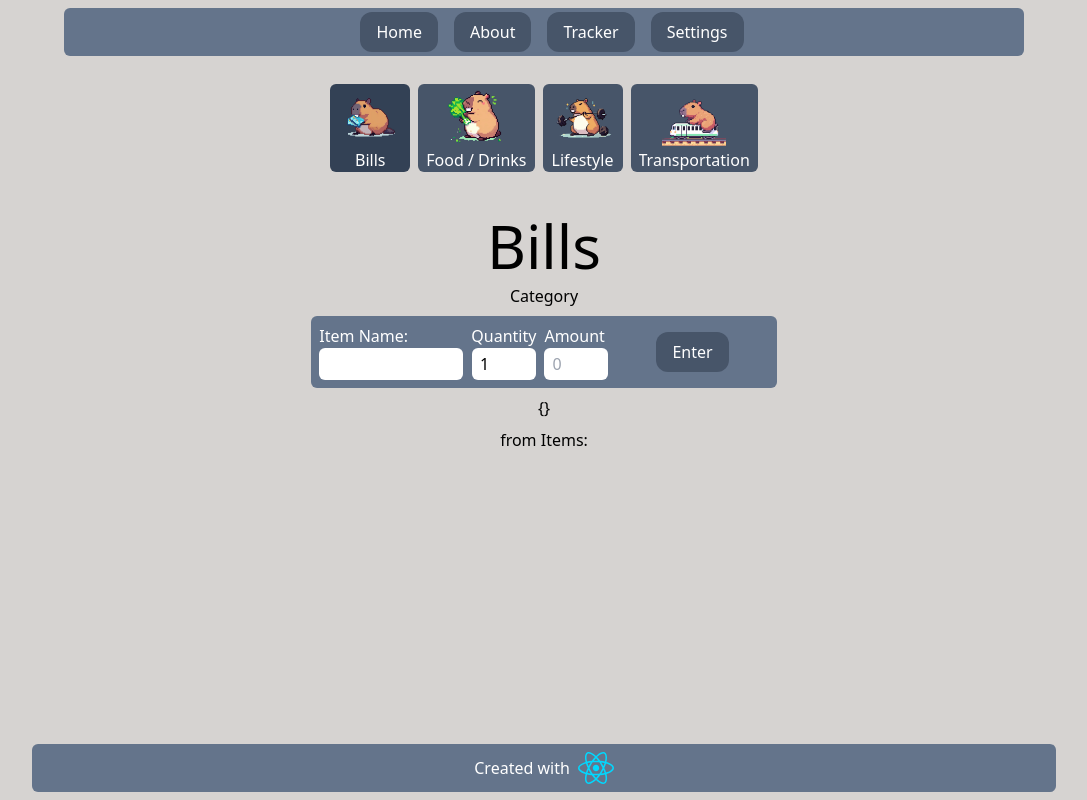
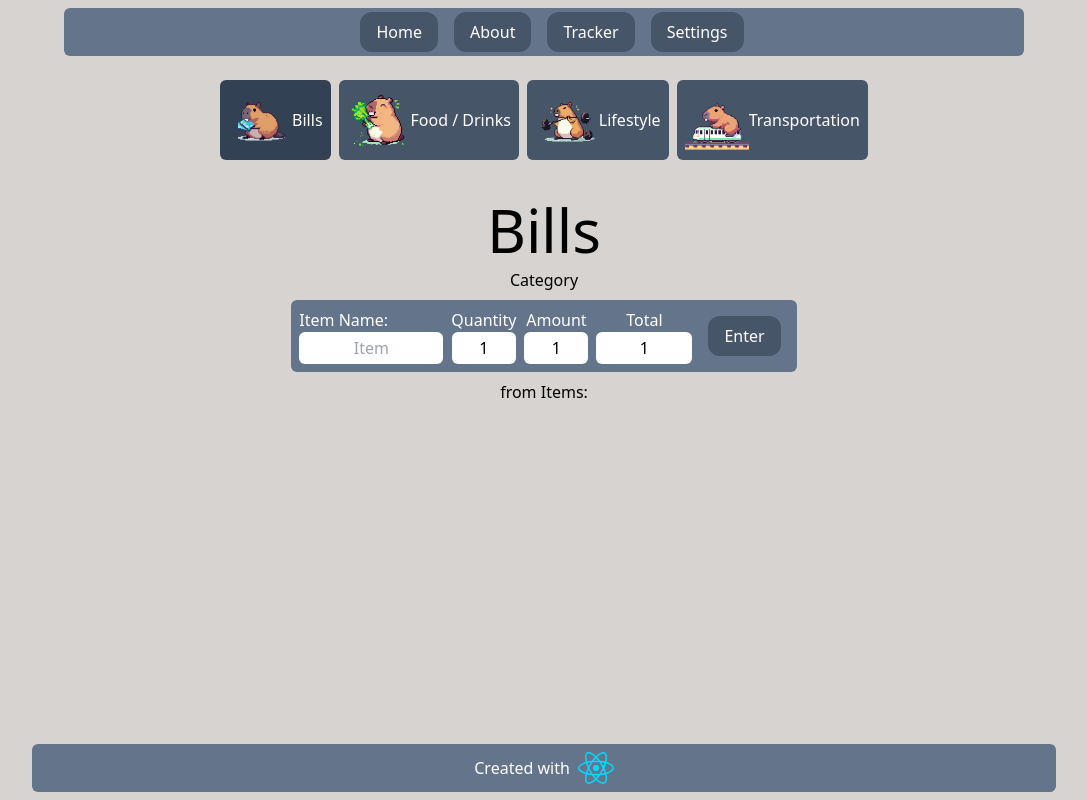
Before and after one commit to wends05/notes, a React (Vite) app in the folder budget-website/: page /category/bills in a window 1280 px wide. Shown: the whole page, without its empty margins (96-1183 px from the left). Built offline with nearby package versions, Linux system fonts and the light colour scheme.

Commit message:
new items working

```diff
--- a/budget-website/src/components/category page/AddItem.tsx
+++ b/budget-website/src/components/category page/AddItem.tsx
@@ -1,71 +1,109 @@
-import { FormEvent, useState } from "react";
+
+import { useEffect, useState } from "react";
 import { Form } from "react-router-dom";
 
 const AddItem = () => {
+
   const [Name, setName] = useState("");
-  const [Amount, setAmount] = useState(0);
-  const [Quantity, setQuantity] = useState(0);
+  const [Amount, setAmount] = useState(1);
+  const [Quantity, setQuantity] = useState(1);
+  const [Total, setTotal] = useState(1);
+
+  useEffect(() => {
+    setTotal(Amount * Quantity);
+  }, [Amount, Quantity]);
 
   return (
     <Form
       className="bg-slate-500 grid grid-flow-row sm:grid-flow-col items-center justify-center p-2 rounded-md gap-2 text-white"
+      method="post"
+      onSubmit={() => {
+        setName("")
+        setAmount(1)
+        setQuantity(1)
+      }}
     >
       <div className={"flex flex-col col-span-2"}>
         <label
-          htmlFor="item"
+          htmlFor="Name"
           className={"w-full text-left"}
         >
           Item Name:
         </label>
         <input
         type="text"
-        id="item"
-        className="p-2 text-md h-8 w-36 rounded-md col-span-2 text-black"
+        name="Name"
+        required={true}
+        placeholder="Item"
+        id="Name"
+        className="p-2 text-md h-8 w-36 rounded-md col-span-2 text-black text-center"
         value={Name}
         onChange={(e)=>setName(e.target.value)}
       />
       </div>
       <div className={"flex flex-col items-center"}>
         <label
-          htmlFor="quantity"
-          className={"text-left w-full"}
+          htmlFor="Quantity"
+          className={"text-center w-full"}
         >
           Quantity
         </label>
         <input
           type="number"
           required={true}
-          min={0}
-          className="p-2 text-md h-8 rounded-md text-black w-16"
-          id="quantity"
-          name="quantity"
-          placeholder="0"
-          value={1}
-          onChange={(e) => setQuantity(parseFloat(e.target.value))}
+          min={1}
+          className="p-2 text-md h-8 rounded-md text-black w-16 appearance-none text-center"
+          id="Quantity"
+          name="Quantity"
+          value={Quantity}
+          placeholder="1"
+          onChange={(e) => setQuantity(parseInt(e.target.value))}
         />
       </div>
       <div className={"flex flex-col items-center"}>
         <label
-          htmlFor="amount"
-          className={"text-left w-full"}
+          htmlFor="Amount"
+          className={"text-center w-full"}
         >
           Amount
         </label>
         <input
           type="number"
           required={true}
-          min={0}
-          className="p-2 text-md h-8 rounded-md text-black w-16"
-          id="amount"
-          name="amount"
-          placeholder="0"
+          min={1}
+          className="p-2 text-md h-8 rounded-md text-black text-center w-16 appearance-none"
+          id="Amount"
+          name="Amount"
+          value={Amount}
+          placeholder="1"
+          step={0.01}
           onChange={(e) => setAmount(parseFloat(e.target.value))}
+
+        />
+      </div>
+      <div className={"flex flex-col items-center col-span-2 w-full bg-slate-500 justify-normal"}>
+        <label
+          htmlFor="Total"
+          className={""}
+        >
+          Total
+        </label>
+        <input
+          type="number"
+          required={true}
+          min={1}
+          className="p-2 text-md text-center h-8 rounded-md text-black w-24"
+          id="Total"
+          name="Total"
+          value={Total}
+          readOnly={true}
         />
       </div>
       <button
         type="submit"
-        className="btn col-span-2 mx-10"
+        className="btn col-span-2 mx-10 sm:mx-2 appearance-none"
         value="Add"
+
       >
         Enter
       </button>
--- a/budget-website/src/components/category page/CategoryNav.tsx
+++ b/budget-website/src/components/category page/CategoryNav.tsx
@@ -4,17 +4,17 @@ import { useState } from "react";
 import { XCircle } from "lucide-react";
 
 const CategoryNav = () => {
-  const [Open, setOpen] = useState(true);
+  const [Open, setOpen] = useState(false);
 
   return (
     <>
-      <nav className="hidden sm:flex items-center rounded-md p-1 justify-center gap-2">
+      <nav className="hidden sm:flex items-center rounded-md justify-center gap-2">
         {categories.map((nav, index) => (
           <NavLink
             key={index}
             to={`/category${nav.to}`}
             className={
-              "flex flex-col bg-slate-600 rounded-md text-center items-center px-2 hover:bg-slate-600 text-white"
+              "flex flex-row bg-slate-600 rounded-md text-center items-center p-2 hover:bg-slate-600 text-white"
             }
           >
             <img
@@ -35,17 +35,28 @@ const CategoryNav = () => {
         </button>
 
         <div
-          className={`w-[50%] grid grid-cols-2 absolute p-2 text-center align-middle justify-center items-center rounded-md min-h-12 bg-slate-500
-            ${Open ? "block" : "hidden"}
+          className={`w-60 flex flex-col absolute text-center align-middle justify-center items-center rounded-md p-2 text-white bg-slate-500 transition-all duration-500
+            ${!Open && "opacity-0 -translate-y-[400px]"}
           `}
         >
-          <p>Categories</p>
-
-
-          <span className="items-center justify-center flex gap-x-2">
+          <button
+            className="items-center justify-center flex gap-2 bg-slate-600 hover:bg-slate-700 rounded-md p-2"
+            onClick={() => setOpen((open) => !open)}
+          >
             <p>Close</p>
             <XCircle />
-          </span>
+          </button>
+          <div className={"py-2 flex flex-col gap-2 w-full"}>
+            {
+            categories.map((nav, index) => (
+              <NavLink to={`/category${nav.to}`} key={index} className={"bg-slate-400 rounded p-1 hover:bg-slate-600 flex flex-row items-center justify-center"} onClick={() => setOpen((open) => !open)}>
+                <img src={nav.imageLink} alt={nav.category} className={"min-h-12 max-h-12"} />
+                {nav.category}
+              </NavLink>
+            ))
+          }
+          </div>
+
         </div>
       </nav>
     </>
--- a/budget-website/src/components/category page/Item.tsx
+++ b/budget-website/src/components/category page/Item.tsx
@@ -1,22 +1,17 @@
-type ItemType = {
-  Item: "water bil";
-  Amount: 1000;
-  Quantity: 1;
-  Total: 1000;
+import { Item } from "@/utils/localStorageHandler";
+import { Form } from "react-router-dom";
 
-  id: number;
-  category: string;
-};
+export const ItemDisplay = ({
+  params
+}: { params: Item }) => {
 
-
-
-
-export const Item = ({ params }: { params: ItemType }) => {
+  const { Quantity, Name, Amount, Total } = params
   return (
     <>
-      <label>
-        {params.Item}
-      </label>
+      <Form className="bg-slate-200 p-4 flex justify-between items-center gap-2 rounded-md">
+        <input type="text" name="name" id="" value={Name} />
+
+      </Form>
     </>
   );
 };
--- a/budget-website/src/index.css
+++ b/budget-website/src/index.css
@@ -36,3 +36,12 @@ h1 {
 nav > .active {
     @apply bg-slate-700
 }
+
+input::-webkit-outer-spin-button,
+input::-webkit-inner-spin-button {
+  -webkit-appearance: none;
+  margin: 0;
+}
+input[type=number] {
+  -moz-appearance: textfield;
+}
--- a/budget-website/src/loading.tsx
+++ b/budget-website/src/loading.tsx
@@ -1,14 +1,14 @@
-import { useActionData, useNavigate } from "react-router-dom";
+import { redirect, useActionData, useNavigate } from "react-router-dom";
 import { startPageFormProps } from "./utils/localStorageHandler";
 import { useEffect } from "react";
 
 const Loading = () => {
   let getFormData = useActionData() as startPageFormProps;
 
-  const nav = useNavigate();
-  console.log(getFormData);
+  const nav = useNavigate()
   useEffect(() => {
     const loadingTime = setTimeout(() => {
+
       nav("/home");
     }, 2000);
     return () => clearTimeout(loadingTime);
--- a/budget-website/src/main.tsx
+++ b/budget-website/src/main.tsx
@@ -20,8 +20,8 @@ import Settings from "./pages/Settings";
 import About from "./pages/About";
 import Tracker from "./pages/Tracker";
 import Outline from "./pages/categories/Outline";
-import Category from "./pages/categories/Category";
-import { getName } from "./utils/localStorageHandler";
+import Category, { getItems } from "./pages/categories/Category";
+import { getName, submitItem } from "./utils/localStorageHandler";
 import Loading from "./loading";
 
 const Root = () => {
@@ -70,6 +70,8 @@ const BrowserRoutes = createBrowserRouter(
             {
               path: ":category",
               element: <Category />,
+              loader: getItems,
+              action: submitItem,
               errorElement: <ErrorPage />
             }
           ]
--- a/budget-website/src/pages/categories/Category.tsx
+++ b/budget-website/src/pages/categories/Category.tsx
@@ -1,31 +1,61 @@
-import { useParams } from "react-router-dom";
-import { FormEvent, useEffect } from "react";
-import { Category } from "@/utils/localStorageHandler";
+import { useActionData, useLoaderData, useParams } from "react-router-dom";
+import { useEffect, useState } from "react";
+import {
+  Categories,
+  CategoryType,
+  Item,
+  getNewID,
+} from "@/utils/localStorageHandler";
 import AddItem from "../../components/category page/AddItem";
+import { ItemDisplay } from "@/components/category page/Item";
 
 const Category = () => {
+  const ItemAdded = useActionData() as Item;
+  const getItems = useLoaderData();
   const { category } = useParams<string>();
 
-  const Items = JSON.parse(localStorage.getItem("Items") || "{}");
-
-  const categoryItems: Category =
-    Items[category as string] || (Items[category as string] = {});
-
-  console.log(categoryItems);
+  const [Items, setItems] = useState<Categories>(getItems as Categories);
+  const [categoryItems, setcategoryItems] = useState<CategoryType>(
+    Items[category as string] || (Items[category as string] = [])
+  );
 
   useEffect(() => {
     localStorage.setItem("Items", JSON.stringify(Items));
+    setcategoryItems(Items[category as string]);
+  }, [getItems, Items]);
+
+  useEffect(() => {
+    if (ItemAdded) {
+      console.log(ItemAdded);
+      const itemWithID = getNewID(
+        categoryItems.map((obj) => obj.id),
+        ItemAdded
+      );
+      setcategoryItems([...categoryItems, itemWithID]);
+      console.log(itemWithID, categoryItems);
+    }
+  }, [ItemAdded]);
+
+  useEffect(() => {
+    setItems({ ...Items, [category as string]: categoryItems });
   }, [categoryItems]);
 
   return (
     <>
-      <main className="flex flex-col justify-center items-center text-center gap-2 pt-10 px-2">
+      <main className="flex flex-col justify-center items-center text-center gap-2 pt-10 pb-20 px-2">
         <h1>{upperCaseTitle(category?.replace(/_/g, " ") as string)}</h1>
         <h2>Category</h2>
         <AddItem />
-        <p>{JSON.stringify(categoryItems)}</p>
         <p>from Items:</p>
-        {populateItems(categoryItems)}
+        {
+          categoryItems.map((item, index) => {
+          return (
+            <ItemDisplay key={index}
+              params={item}
+            />
+            );
+          })
+        }
       </main>
     </>
   );
@@ -39,12 +69,7 @@ const upperCaseTitle: (sentence: string) => string = (sentence: string) => {
 
 export default Category;
 
-const populateItems = (itemsArray: Category) => {
-  return (
-    <>
-      {Object.keys(itemsArray).map((item, index) => {
-        return <p key={index}>{item}</p>;
-      })}
-    </>
-  );
+export const getItems = async () => {
+  const Items = await JSON.parse(localStorage.getItem("Items") || "{}");
+  return Items;
 };
```
Also changed, not shown: budget-website/src/utils/localStorageHandler.ts (+41 -34 lines).
